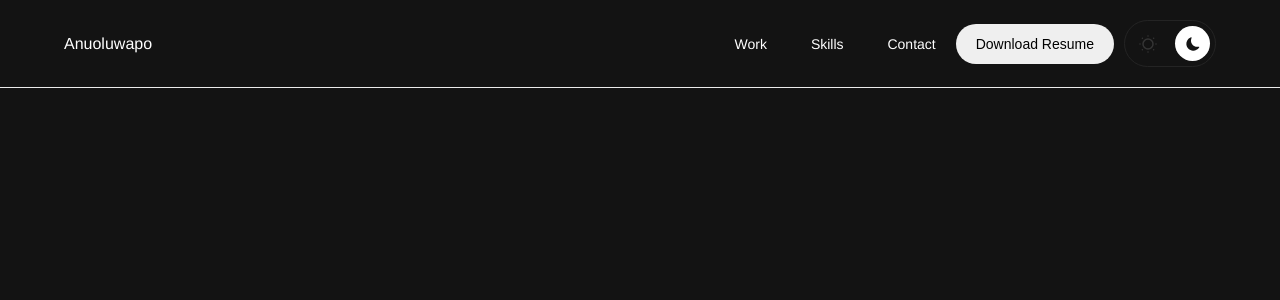
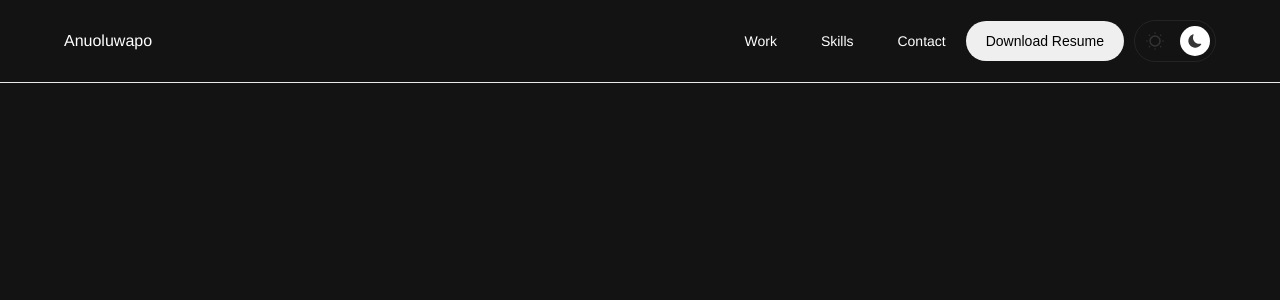
Before and after one commit to Anu-oluwapo/portfolio-v2, a Vue app: page / in a window 1280 px wide. Shown: the top 300 px of the page. Built offline with nearby package versions, Linux system fonts and the light colour scheme; a web font is replaced by a local one.

Commit message:
Worked On moon icon

```diff
--- a/src/components/icons/Switch.vue
+++ b/src/components/icons/Switch.vue
@@ -1,12 +1,13 @@
 <template>
   <div class="switch-icon">
-    <div class="sun"><img src="@/assets/sun.svg"/></div>
-    <div class="moon active"><img src="@/assets/moon.svg"/></div>
+    <div @click="active='sun'" :class="[active==='sun'&&'active']" class="sun"><img src="@/assets/sun.svg"/></div>
+    <div @click="active='moon'" :class="[active==='moon'&&'active']" class="moon"><img src="@/assets/moon.svg"/></div>
   </div>
 </template>
 
 <script setup>
-
+import { ref } from 'vue';
+let active = ref('moon')
 </script>
 
 
@@ -14,7 +15,7 @@
 @import '@/assets/variables.scss';
 
 .switch-icon{
-    border: 1px solid $neutral;
+    border: 1.5px solid $neutral;
     border-radius: 100px;
     display: flex;
 
@@ -23,8 +24,8 @@
         display: flex;
         align-items: center;
         justify-content: center;
-        height: 3.5rem;
-        width: 3.5rem;
+        height: 3rem;
+        width: 3rem;
         cursor: pointer;
 
         img{
```
Also changed, not shown: src/assets/moon.svg.
